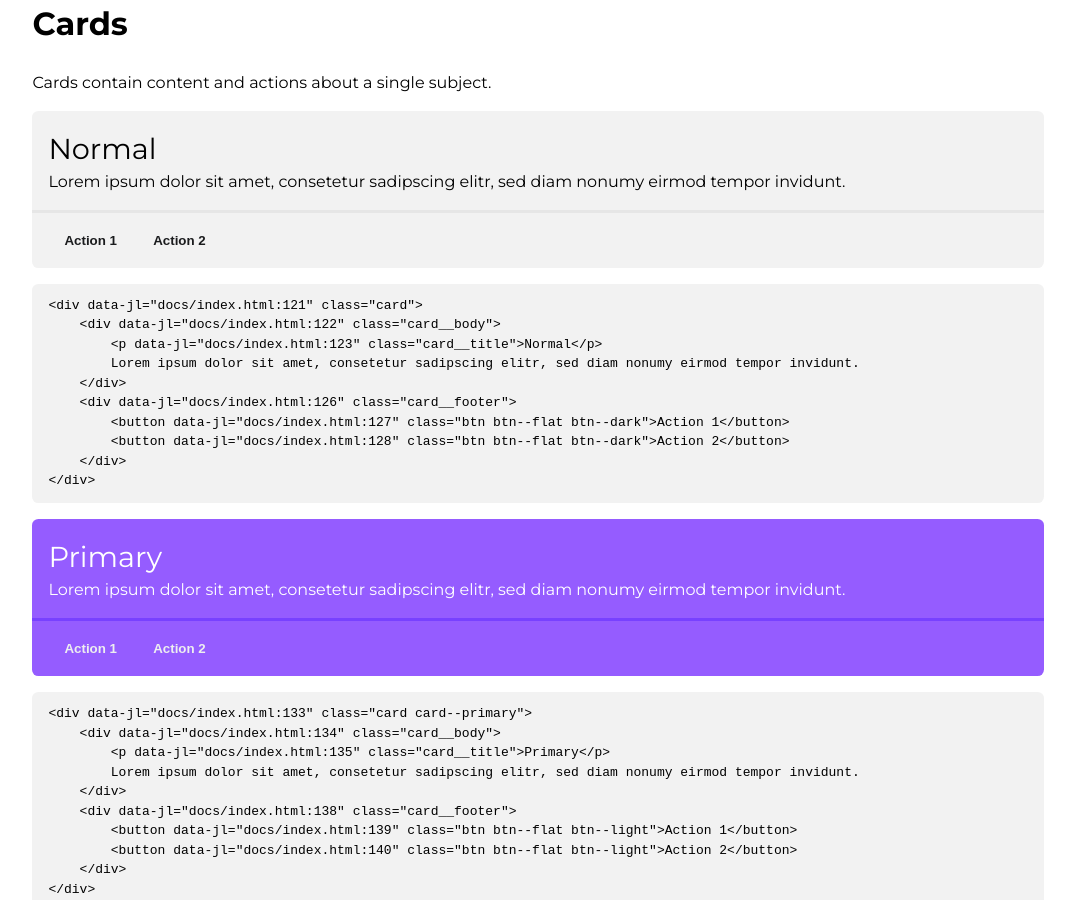
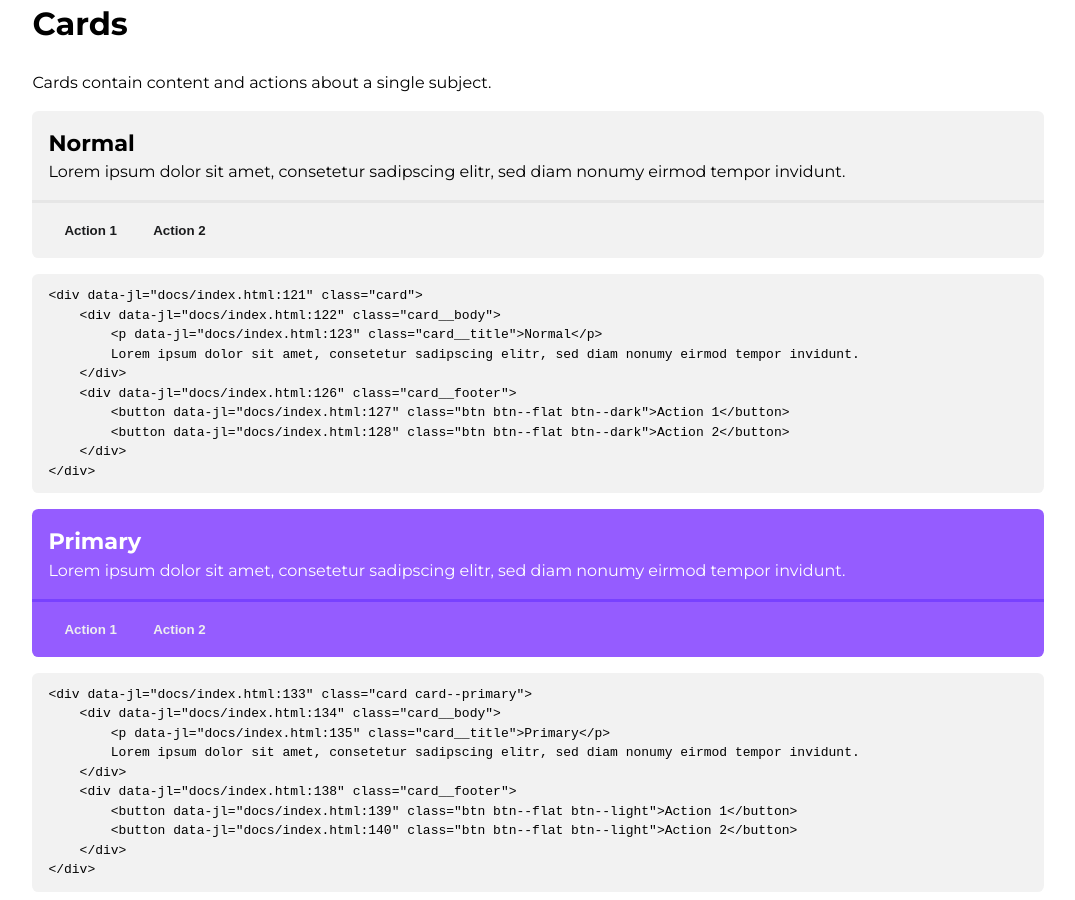
Before and after one commit to lovvskillz/kien-css, a website: page docs/index.html in a window 1280 px wide. Shown: the part 3299-4199 px from the top of the page, without its empty margins (102-1177 px from the left). Drawn offline with Linux system fonts and the light colour scheme.

Commit message:
minor style changes for card component

```diff
--- a/src/scss/_typography.scss
+++ b/src/scss/_typography.scss
@@ -12,7 +12,7 @@ $headings: h1, h2, h3, h4, h5, h6;
 @each $heading in $headings {
     #{$heading},.#{$heading} {
         font-size: var(--#{$heading}-font-size);
-        font-weight: bolder;
+        font-weight: var(--title-font-weight);
         line-height: 1.3;
     }
 }
--- a/src/scss/_variables.scss
+++ b/src/scss/_variables.scss
@@ -68,6 +68,8 @@ $xlarge-and-up: "only screen and (min-width: #{$xlarge-screen})";
     --padding-left: 1rem;
     --transition: 0.2s;
 
+    --title-font-weight: bolder;
+
     --h1-font-size: 2.5rem;
     --h2-font-size: 2rem;
     --h3-font-size: 1.8rem;
--- a/src/scss/components/_card.scss
+++ b/src/scss/components/_card.scss
@@ -7,7 +7,6 @@
     --card-border-radius: var(--border-radius);
     --card-text-color: var(--text-color);
     --card-background-color: var(--background-color-step-50);
-    --card-title-font-size: var(--h3-font-size);
     margin: var(--card-margin);
     background-color: var(--card-background-color);
     color: var(--card-text-color);
@@ -22,11 +21,12 @@
         }
     }
     &__title {
-        --card-title-font-size: var(--h3-font-size);
+        --card-title-font-weight: var(--title-font-weight);
+        --card-title-font-size: var(--h5-font-size);
         --card-title-margin-top: 0;
         --card-title-margin-bottom: var(--card-padding-top);
         font-size: var(--card-title-font-size);
-        font-weight: normal;
+        font-weight: var(--card-title-font-weight);
         margin-top: var(--card-title-margin-top);
         margin-bottom: var(--card-title-margin-bottom);
     }
```
Also changed, not shown: src/css/prostoy.css, 1 other file.
